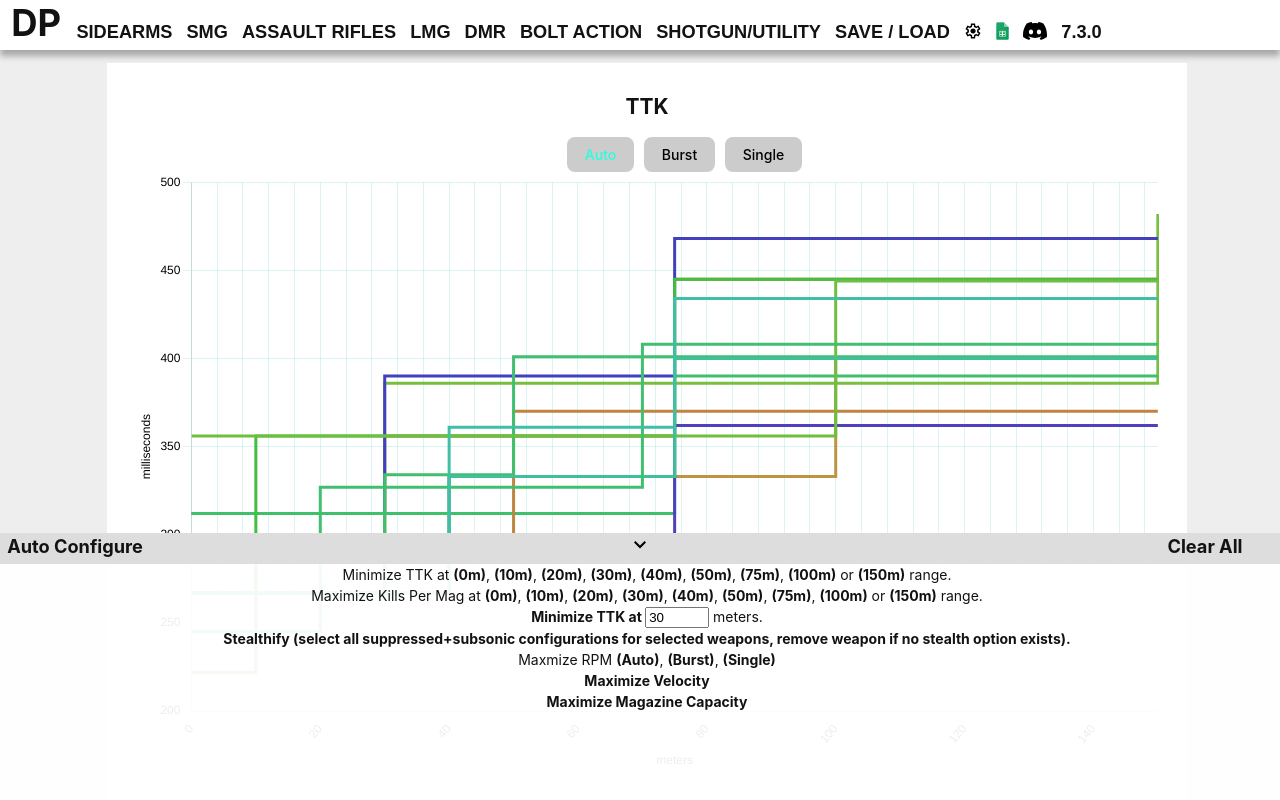
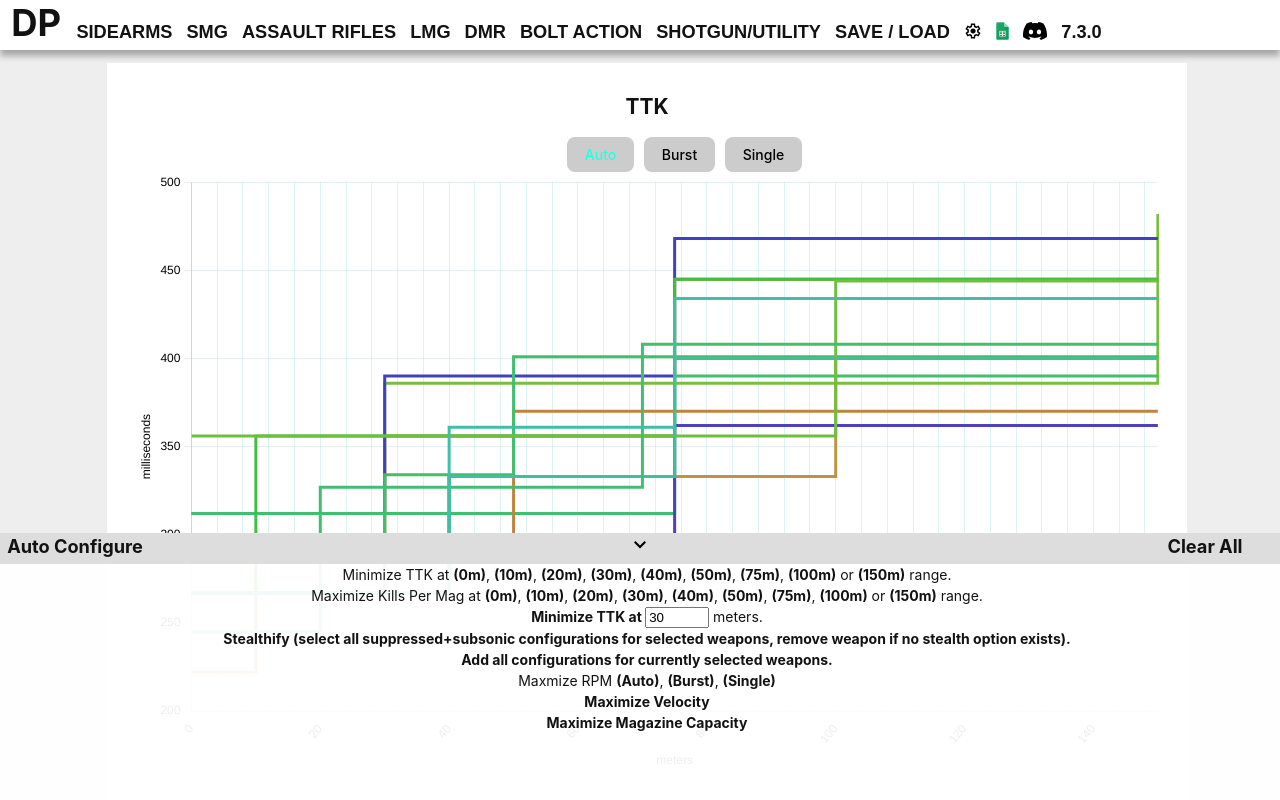
Before and after one commit to keipes/diceplz, a React (Vite) app: page / in a window 1280 px wide. Both pictures are taken after a click on the element "Auto Configure". Shown: the top 800 px of the page. Built offline with nearby package versions, Linux system fonts and the light colour scheme.

Commit message:
Add all configurations auto-configure option

```diff
--- a/src/Components/WeaponConfigurator/AutoConfigure.tsx
+++ b/src/Components/WeaponConfigurator/AutoConfigure.tsx
@@ -187,6 +187,20 @@ function AutoConfigure(props: AutoConfigureProps) {
       </Configurer>
       <Configurer>
         <>
+          <span
+            className={clickClass}
+            onClick={(_: MouseEvent<HTMLElement>) => {
+              configurator.Selector((_) => {
+                return true;
+              });
+            }}
+          >
+            {"Add all configurations for currently selected weapons."}
+          </span>
+        </>
+      </Configurer>
+      <Configurer>
+        <>
           {"Maxmize RPM "}
           <span
             className={clickClass}
```
